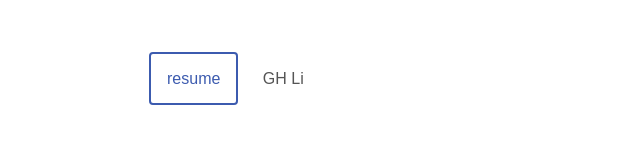
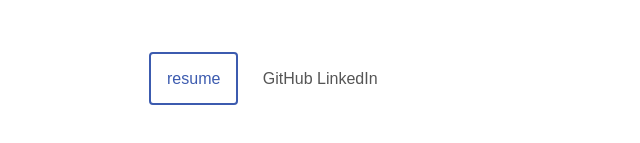
Before and after one commit to asell0808/myPortfolio, a plain HTML site: page myPortfolio/index.html in a window 1280 px wide. Shown: the part 629-772 px from the top of the page, 383-1023 px from the left. Drawn offline with Linux system fonts and the light colour scheme.

Commit message:
Update index.html

```diff
--- a/myPortfolio/index.html
+++ b/myPortfolio/index.html
@@ -77,8 +77,8 @@
     </div>
     <div id="resume">
         <a id="resumeButton" href="">resume</a>
-        <a id="resumeIcon1" class="resumeIcons" href="">GH</a>
-        <a id="resumeIcon2" class="resumeIcons" href="">Li</a>
+        <a id="resumeIcon1" class="resumeIcons" href="https://github.com/asell0808">GitHub</a>
+        <a id="resumeIcon2" class="resumeIcons" href="www.linkedin.com/in/anthony-sellers-027b69111">LinkedIn</a>
     </div>
     <!-- Projects -->
     <div class="container">
```
